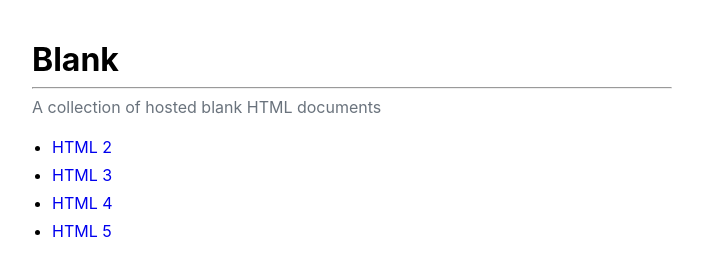
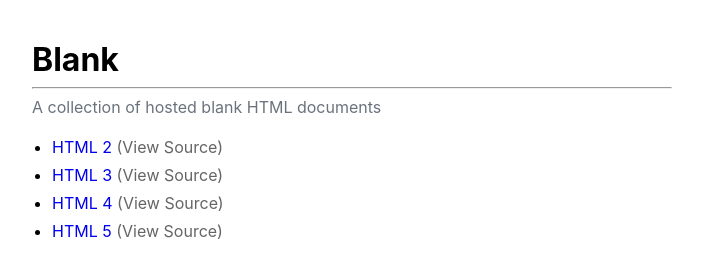
Before and after one commit to ashenm/blank, a plain HTML site: page index.html in a window 1280 px wide. Shown: the whole page, without its empty margins (288-991 px from the left). Drawn offline with Linux system fonts and the light colour scheme.

Commit message:
Reciprocate c0010ba on index.html

```diff
--- a/index.html
+++ b/index.html
@@ -15,6 +15,7 @@
       main li a { text-decoration: none; }
       main li a:hover { text-decoration: underline; }
       body { margin: auto; max-width: 83.333333%; font-family: BlinkMacSystemFont, Segoe UI, Helvetica, Arial, sans-serif; }
+      a.src { color: #656565; }
 
       @media (min-width: 992px) { body { max-width: 63.333333vw; } }
       @media (min-width: 1200px) { body { max-width: 50vw; } }
@@ -29,10 +30,22 @@
     </header>
     <main>
       <ul>
-        <li><a href="2">HTML 2</a></li>
-        <li><a href="3">HTML 3</a></li>
-        <li><a href="4">HTML 4</a></li>
-        <li><a href="5">HTML 5</a></li>
+        <li>
+          <a href="2">HTML 2</a>
+          <a class="src" href="//raw.githubusercontent.com/ashenm/blank/gh-pages/2.html">(View Source)</a>
+        </li>
+        <li>
+          <a href="3">HTML 3</a>
+          <a class="src" href="//raw.githubusercontent.com/ashenm/blank/gh-pages/3.html">(View Source)</a>
+        </li>
+        <li>
+          <a href="4">HTML 4</a>
+          <a class="src" href="//raw.githubusercontent.com/ashenm/blank/gh-pages/4.html">(View Source)</a>
+        </li>
+        <li>
+          <a href="5">HTML 5</a>
+          <a class="src" href="//raw.githubusercontent.com/ashenm/blank/gh-pages/5.html">(View Source)</a>
+        </li>
       </ul>
     </main>
     <footer>
```
